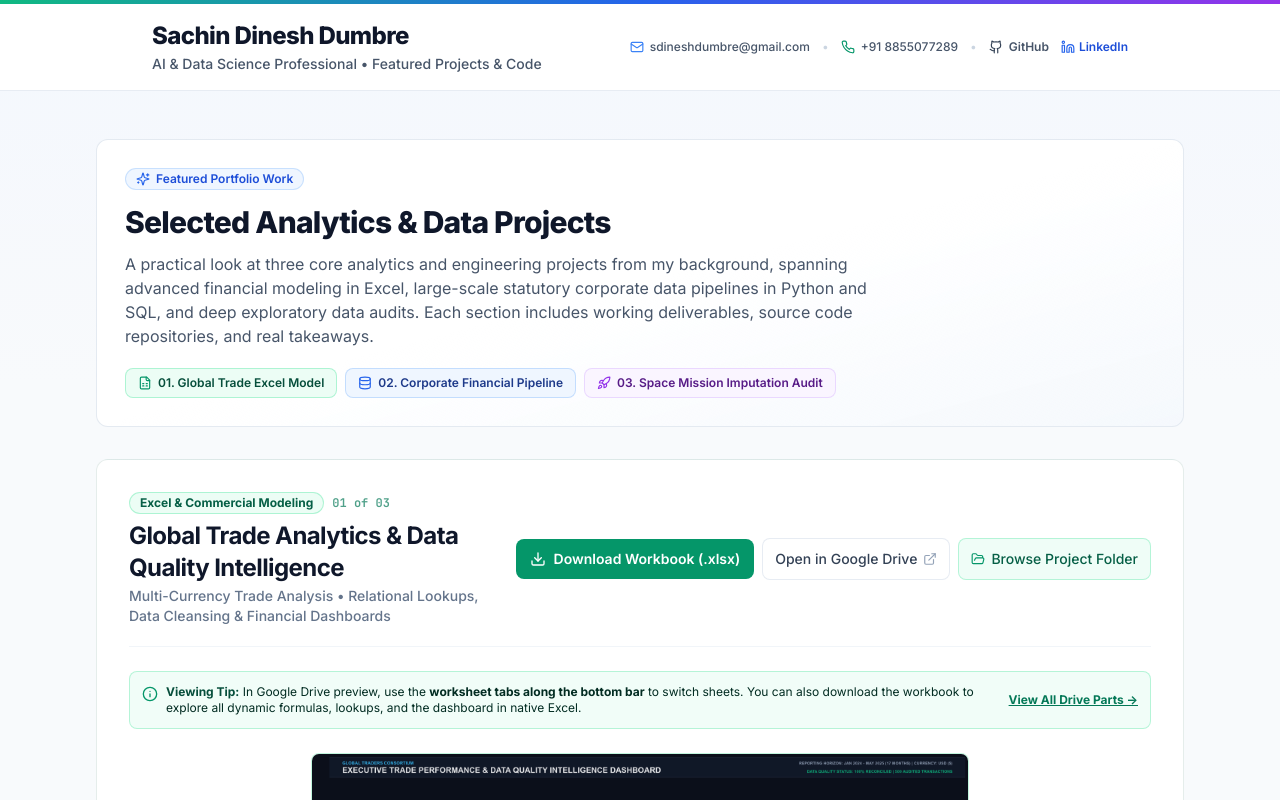
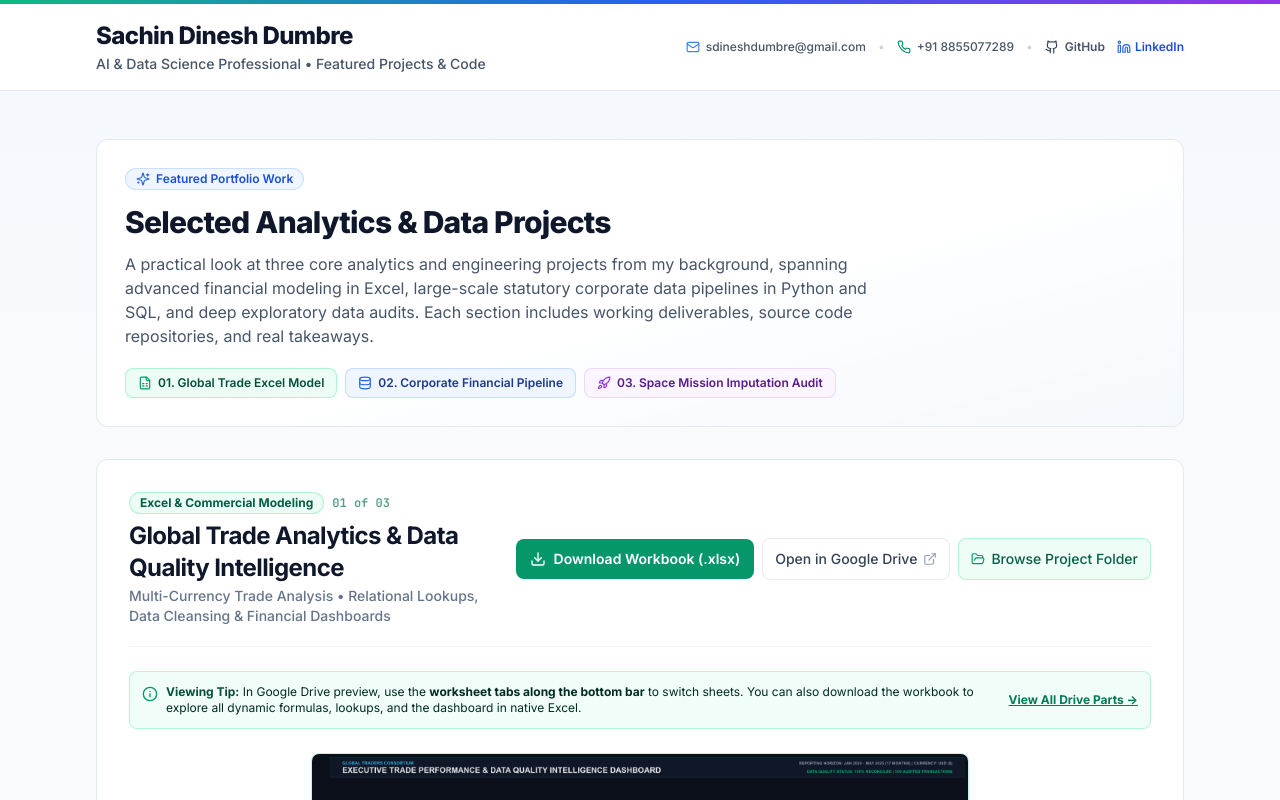
Before and after one commit to SachinCoder11/MY-Protfolio, a React (Vite) app: page / in a window 1280 px wide. Shown: the top 800 px of the page. Built offline with nearby package versions, Linux system fonts and the light colour scheme.

Commit message:
style: align header with wider portfolio container

```diff
--- a/src/components/Header.jsx
+++ b/src/components/Header.jsx
@@ -10,7 +10,7 @@ export default function Header() {
       {/* Subtle top accent gradient */}
       <div className="h-1 bg-gradient-to-r from-emerald-500 via-blue-600 to-purple-600" />
 
-      <div className="max-w-5xl mx-auto px-4 sm:px-6 py-4 flex flex-col sm:flex-row sm:items-center justify-between gap-3">
+      <div className="max-w-6xl mx-auto px-4 sm:px-6 lg:px-8 py-4 flex flex-col sm:flex-row sm:items-center justify-between gap-3">
         <div>
           <h1 className="text-xl sm:text-2xl font-extrabold text-slate-900 tracking-tight">
             {candidate.name}
```
